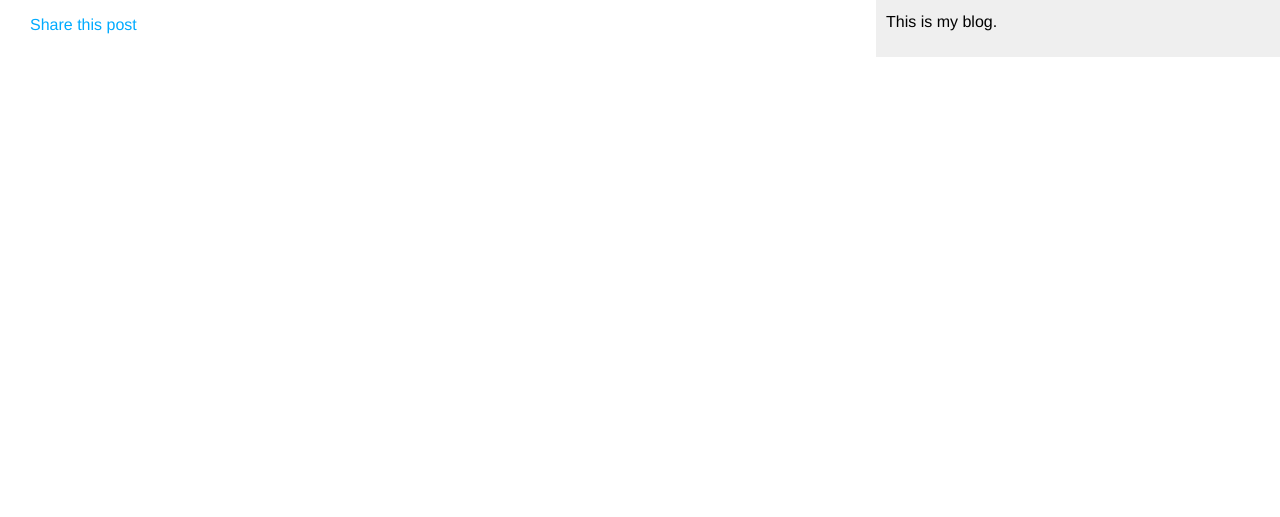
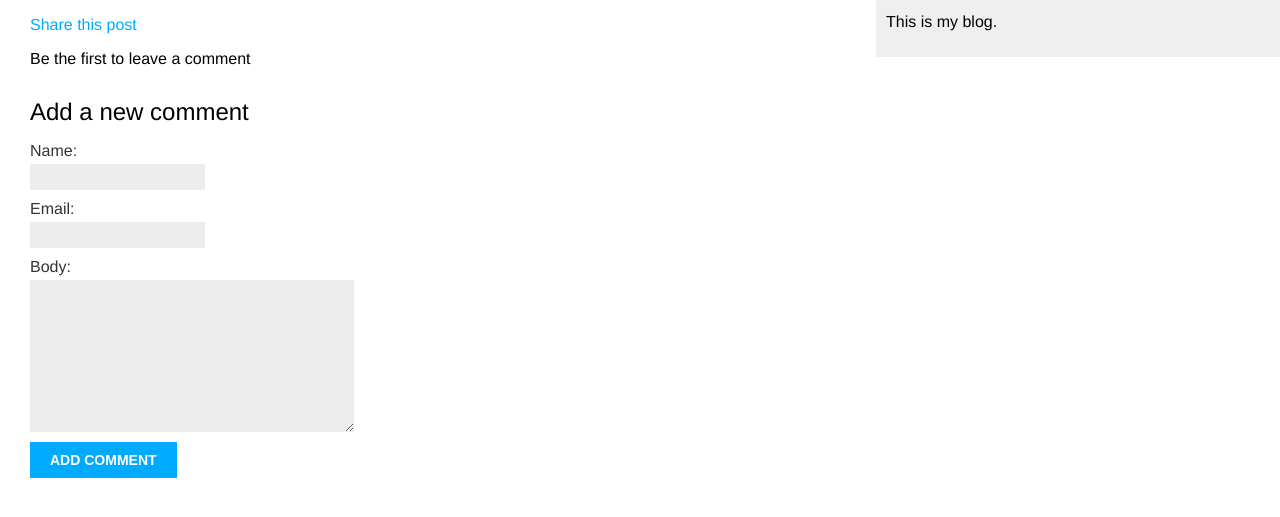
Before and after one commit to thangpham7793/basic_django_blog, a Django app: template blog/templates/blog/post/detail.html in a window 1280 px wide. Shown: the part 71-588 px from the top of the page. Run offline with Django 3.2, Linux system fonts and the light colour scheme; the template is opened without the code that fills it: values that come from a table or form of the project are taken from there, others are empty.

Commit message:
Add comment feature

```diff
--- a/blog/forms.py
+++ b/blog/forms.py
@@ -1,4 +1,11 @@
 from django import forms
+from .models import Comment
+
+
+class CommentForm(forms.ModelForm):
+    class Meta:
+        model = Comment
+        fields = ("name", "email", "body")
 
 
 class EmailPostForm(forms.Form):
--- a/blog/models.py
+++ b/blog/models.py
@@ -49,3 +49,19 @@ class Post(models.Model):
                 self.slug,
             ],
         )
+
+
+class Comment(models.Model):
+    post = models.ForeignKey(Post, on_delete=models.CASCADE, related_name="comments")
+    name = models.CharField(max_length=80)
+    email = models.EmailField()
+    body = models.TextField()
+    created = models.DateTimeField(auto_now_add=True)
+    updated = models.DateTimeField(auto_now=True)
+    active = models.BooleanField(default=True)
+
+    class Meta:
+        ordering = ("created",)
+
+    def __str__(self):
+        return f"Comment by {self.name} on {self.post}"
--- a/blog/templates/blog/post/detail.html
+++ b/blog/templates/blog/post/detail.html
@@ -13,4 +13,34 @@
             Share this post
         </a>
     </p>
+    {% with comments.count as total_comments %}
+        {% if total_comments > 0 %}
+            <h2>
+                {{ total_comments }} comment{{total_comments|pluralize}}
+            </h2>
+        {% endif %}
+    {% endwith %}
+    {% for comment in comments %}
+        <div class="comment">
+            <p class="info">
+                Comment {{ forloop.counter }} by {{ comment.name }}
+                {{ comment.created }}
+            </p>
+            {{ comment.body|linebreaks }}
+        </div>
+    {% empty %}
+        <p>Be the first to leave a comment</p>
+    {% endfor %}
+    {% if new_comment %}
+        <h2>Your Comment has been added</h2>
+        <br>
+    {% endif %}
+    <h2>Add a new comment</h2>
+        <form action="" method='post'>
+            {{ comment_form.as_p }}
+            {% csrf_token %}
+            <p>
+                <input type="submit" value="Add comment">
+            </p>
+        </form>
 {% endblock content %}
```
Also changed, not shown: blog/admin.py (+8 -1 lines), blog/views.py (+22 -2 lines), blog/migrations/0004_comment.py (added).
